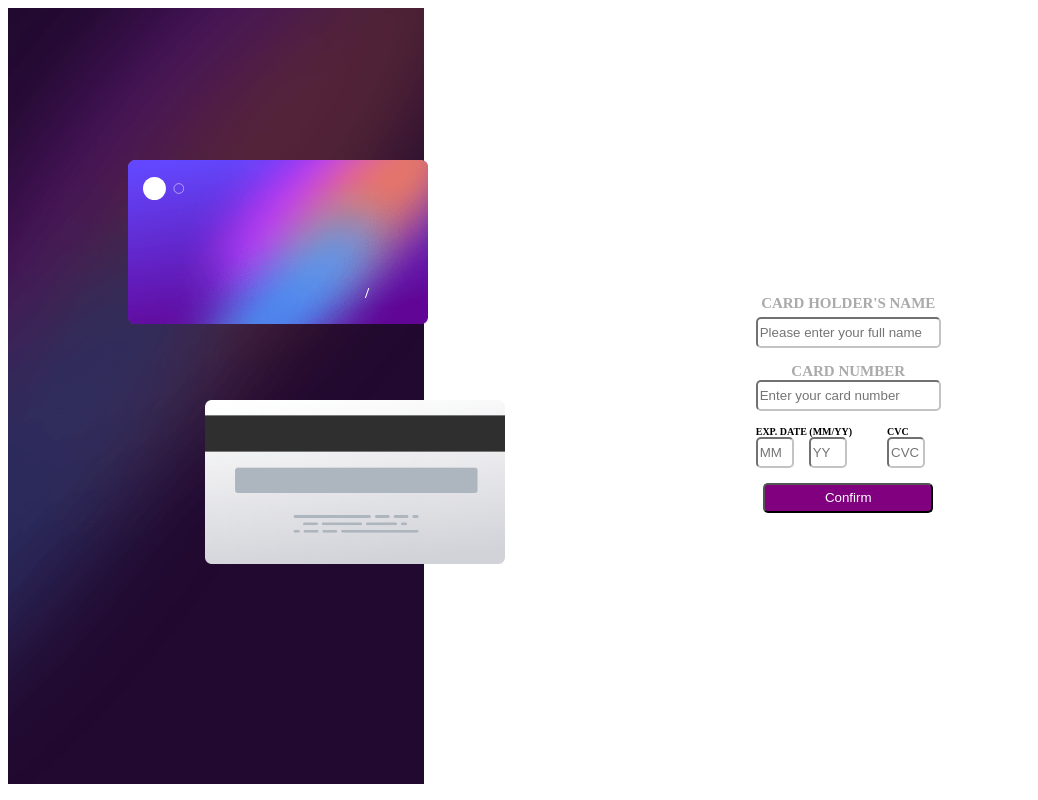
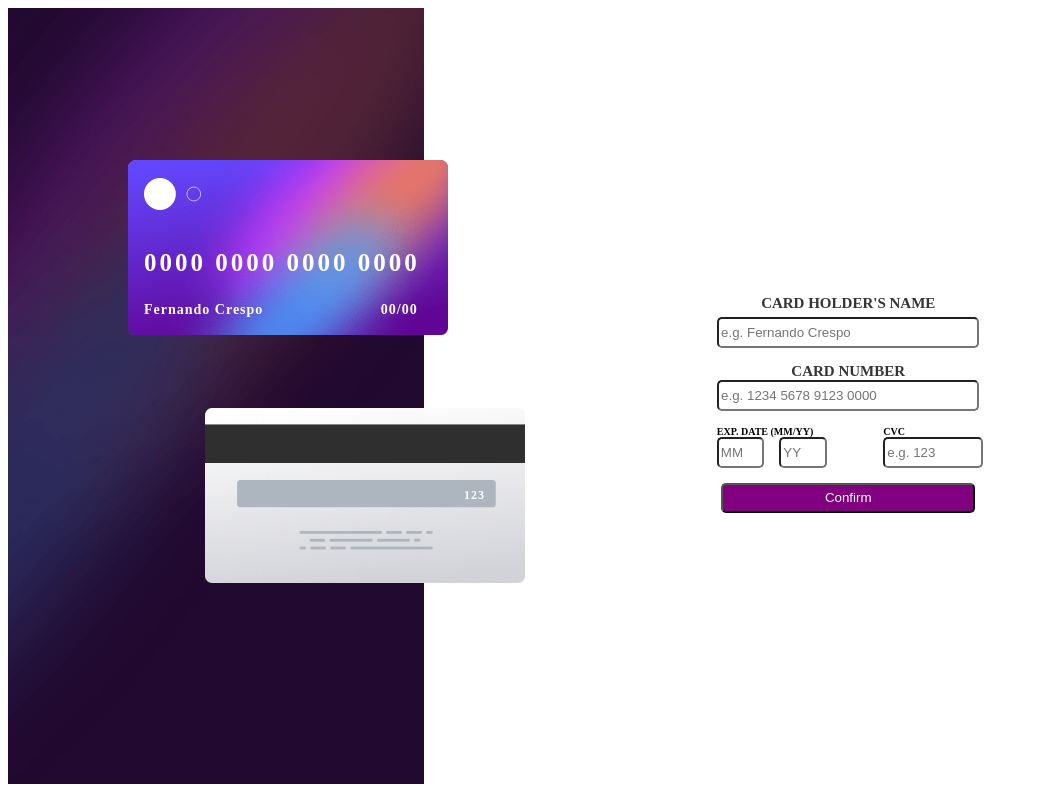
Before and after one commit to fc410/InteractiveCardDetails, a React (Create React App) app in the folder client/: page / in a window 1280 px wide. Shown: the whole page, without its empty margins (0-1038 px from the left). Built offline with nearby package versions, Linux system fonts and the light colour scheme.

Commit message:
bug fixes
Fixed some bugs and styled the format a bit to make it more presentable

```diff
--- a/client/src/components/BackCard/index.css
+++ b/client/src/components/BackCard/index.css
@@ -11,4 +11,6 @@
     top: 45%;
     left: 81%;
     color: white;
+    font-size: 12px;
+    letter-spacing: 1px;
 }
--- a/client/src/components/BackCard/index.js
+++ b/client/src/components/BackCard/index.js
@@ -9,9 +9,15 @@ const BackCard = ({cvc}) => {
                 alt='back-card'
                 className='back-card-img'
             />
-            <div className='cvc-num'>
-                {cvc}
-            </div>
+            {
+                cvc === '' ?
+                <div className='cvc-num'>
+                    123
+                </div>:
+                <div className='cvc-num'>
+                    {cvc}
+                </div>
+            }
         </div>
     )
 }
--- a/client/src/components/Format/index.css
+++ b/client/src/components/Format/index.css
@@ -6,31 +6,26 @@
 }
 
 .main-img{
-    width: 33%;
-}
-
-label{
-    text-align: left;
+    width: 40%;
 }
 
 input{
     border-radius: 5px;
     height: 25px;
-    border-color: rgba(194, 194, 194, 0.978);
 }
 
 .front-card-alignment{
     position: absolute;
-    width: 300px;
+    width: 25%;
     left: 10%;
     top: 20%;
 }
 
 .back-card-alignment{
     position: absolute;
-    width: 300px;
+    width: 25%;
     left: 16%;
-    top: 50%;
+    top: 51%;
 }
 
 .form-data{
@@ -40,42 +35,68 @@ input{
     align-items: center;
     width: 100%;
 }
+
+.holder-label{
+    display:flex;
+    text-align: left;
+    font-size: 15px;
+    color:rgb(53, 53, 53);
+}
+
+.card-label{
+    font-size: 15px;
+    color:rgb(53, 53, 53);
+}
+
 .card-holder-name{
     margin-top: 5px;
+    width: 30%;
+}
+
+.card-number{
+    width: 30%;
 }
 
 .text{
-    text-align: left;
-    margin-top: 15px;
+    flex-direction: column;
+}
+
+.text-label{
     display: flex;
     flex-direction: column;
+    align-items: center;
+    justify-content: center;
+    margin-top: 15px;
 }
+
+.main-data{
+    width: 100%;
+}
+
+.date-cvc{
+    display: flex;
+    flex-direction: row;
+    justify-content: center;
+    align-items: center;
+    margin-top: 15px;
+    width: 100%;
+}
+
+.col{
+    display: flex;
+    flex-direction: column;
+    width:15.5%;
+}
+
 
 .date{
     margin-top: 15px;
     display: flex;
     flex-direction: column;
 
-    margin-right:5px;
 }
 
-.expire-date{
-    display: flex;
-    flex-direction: row;
-
-}
-
-.text-data{
-    display: flex;
-    flex-direction: column;
-}
-
-.data-input{
-    display: flex;
-    flex-direction: row;
-}
-
-.csv-label{
+.cvc-label{
     margin-left: 35px;
     display: flex;
     flex-direction: column;
@@ -87,21 +108,22 @@ input{
 }
 
 .month-input{
-    width: 30px;
+    width: 30%;
     margin-right: 15px;
 }
 
 .year-input{
-    width: 30px;
+    width: 30%;
 }
 
-.csv-input{
-    width: 30px;
+.cvc-input{
+    margin-left: 35px;
+    width: 70%;
 }
 
 .button{
     margin-top: 15px;
-    width: 170px;
+    width: 30%;
     background-color: purple;
     color: white;
     height: 30px;
@@ -162,6 +184,22 @@ input{
         top:  18.5%
     }
     .form-data{
-        height: 50%;
+        height: 60%;
+    }
+
+    .card-holder-name{
+        width:100%;
+    }
+    .col{
+        width:100px;
+    }
+
+    .date-inputs{
+        display:flex;
+        flex-direction: row;
+    }
+
+    .card-number{
+        width: 100%;
     }
 }
--- a/client/src/components/Format/index.js
+++ b/client/src/components/Format/index.js
@@ -1,6 +1,5 @@
 import './index.css';
 import MainImg from '../../images/bg-main-desktop.png';
-import IconComplete from '../../images/icon-complete.svg';
 import {useState, useEffect} from 'react';
 import FrontCard from '../FrontCard';
 import BackCard from '../BackCard';
@@ -123,43 +122,54 @@ const Format = () => {
             <form className='form-data'>
                 { !complete ?
                     <div className='main-data'>
-                        <lable className='text'>
+                        <div className='text-label'>
+                            <lable className='holder-label'>
                                 CARD HOLDER'S NAME
+                            </lable>
+
                             <input
                                 type='text'
                                 className='card-holder-name'
                                 value={name}
                                 onChange={updateName}
-                                placeholder='Please enter your full name'
+                                placeholder='e.g. Fernando Crespo'
                                 required
                             />
-                        </lable>
+
                             <div className='error'>
                                 {!nameError ? null : fieldRequired}
                             </div>
-                        <lable className='text'>
+                        </div>
+
+                        <div className='text-label'>
+                            <lable className='card-label'>
                                 CARD NUMBER
+                            </lable>
+
                             <input
                                 type='text'
                                 name='card-number'
                                 className='card-number'
-                                value={cardNumber}                                maxLength='19'
+                                value={cardNumber}
+                                maxLength='19'
                                 onChange={updateCardNumber}
-                                placeholder='Enter your card number'
+                                placeholder='e.g. 1234 5678 9123 0000'
                                 required
                             />
+
                             <div className='error'>
                                 {!cardNumberError ? null : fieldRequired}
                             </div>
+
                             <div className='error'>
                                 {!cardNumError ? null : numberError}
                             </div>
-                        </lable>
-                <div className='date'>
-                    <div className='expire-date'>
-                        <lable className='text-date'>
-                            EXP. DATE (MM/YY)
-                            <div className='date-input'>
+                        </div>
+
+                        <div className='date-cvc'>
+                            <div className='col'>
+                                <lable>EXP. DATE (MM/YY)</lable>
+                                <div className='date-inputs'>
                                     <input
                                         type='text'
                                         name='month'
@@ -179,36 +189,43 @@ const Format = () => {
                                         placeholder='YY'
                                         required
                                     />
-                            </div>
+
                                     <div className='error'>
                                         {!expirationDateError ? null : fieldRequired}
                                     </div>
+
                                     <div className='error'>
                                         {!expirationDateNumberError ? null : numberError}
                                     </div>
-                        </lable>
+                                </div>
+                            </div>
 
-                        <label className='csv-label'>
-                            CVC
+                            <div className='col'>
+                                <label className='cvc-label'>CVC</label>
+
                                 <input
                                 type='text'
-                                name='csv'
+                                name='cvc'
                                 maxLength="3"
-                                className='csv-input'
+                                className='cvc-input'
                                 onChange={updateCvc}
-                                placeholder='CVC'
+                                placeholder='e.g. 123'
                                 required
                                 />
+
                                 <div className='error'>
                                     {!cvcError ? null : fieldRequired}
                                 </div>
+
                                 <div className='error'>
                                     {!cvcNumberError ? null : numberError}
                                 </div>
-                        </label>
                             </div>
-                </div></div> :
-                <div>
+
+                        </div>
+
+                        </div> :
+                <div className='success'>
                     <SuccessFormat />
                 </div>
                 }
--- a/client/src/components/FrontCard/index.css
+++ b/client/src/components/FrontCard/index.css
@@ -9,7 +9,7 @@
     position: absolute;
     left: 5%;
     top: 10%;
-    height: 23px;
+    height: 18%;
 }
 
 .number{
@@ -17,24 +17,26 @@
     position: absolute;
     top: 50%;
     left: 5%;
-    font-size: 21px;
+    font-size: 25px;
     letter-spacing: 3px;
 }
 
 .exp-date{
     color: white;
     position: absolute;
-    font-size: 15px;
-    top: 75%;
+    font-size: 14px;
+    top: 80%;
     left: 79%;
+    letter-spacing: 1px;
 }
 
 .name{
     color: white;
     position: absolute;
-    font-size: 15px;
-    top: 75%;
+    font-size: 14px;
+    top: 80%;
     left: 5%;
+    letter-spacing: 1px;
 }
 
 @media screen and (max-width: 780px) {
--- a/client/src/components/FrontCard/index.js
+++ b/client/src/components/FrontCard/index.js
@@ -17,18 +17,36 @@ const FrontCard = ({cardNum, MM, YY, fullName}) => {
                 alt='card-logo'
                 className='logo'
             />
+            {
+                cardNum === '' ?
+                <div className='number'>
+                    0000 0000 0000 0000
+                </div>:
 
                 <div className='number'>
                 {cardNum}
                 </div>
+            }
 
+            {
+                fullName === '' ?
+                <div className='name'>
+                    Fernando Crespo
+                </div>:
                 <div className='name'>
                     {fullName}
                 </div>
+            }
 
+            {
+                date === '/' ?
+                <div className='exp-date'>
+                    00/00
+                </div>:
                 <div className='exp-date'>
                     {date}
                 </div>
+            }
         </div>
     )
 }
```
Also changed, not shown: client/src/components/SuccessFormat/index.css (line endings or trailing spaces). Lines whose indentation alone changed are shown as unchanged.
